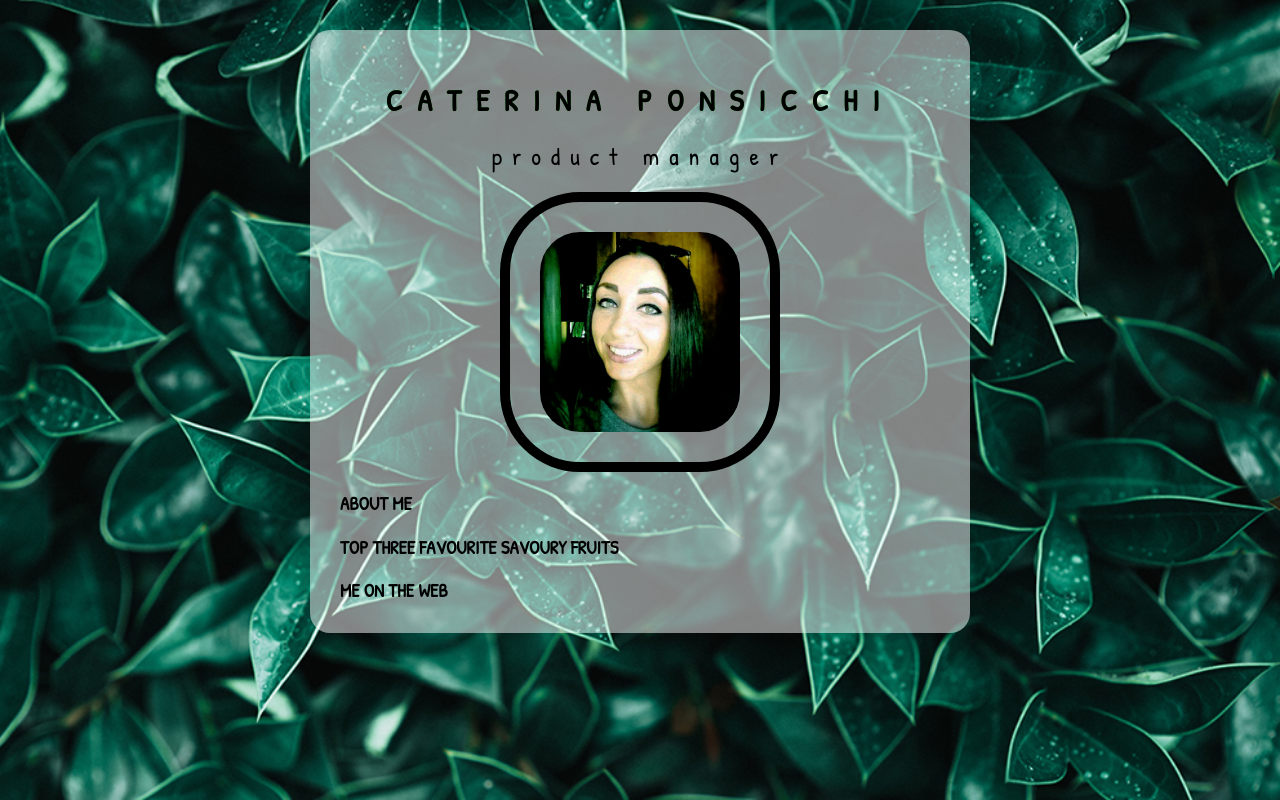
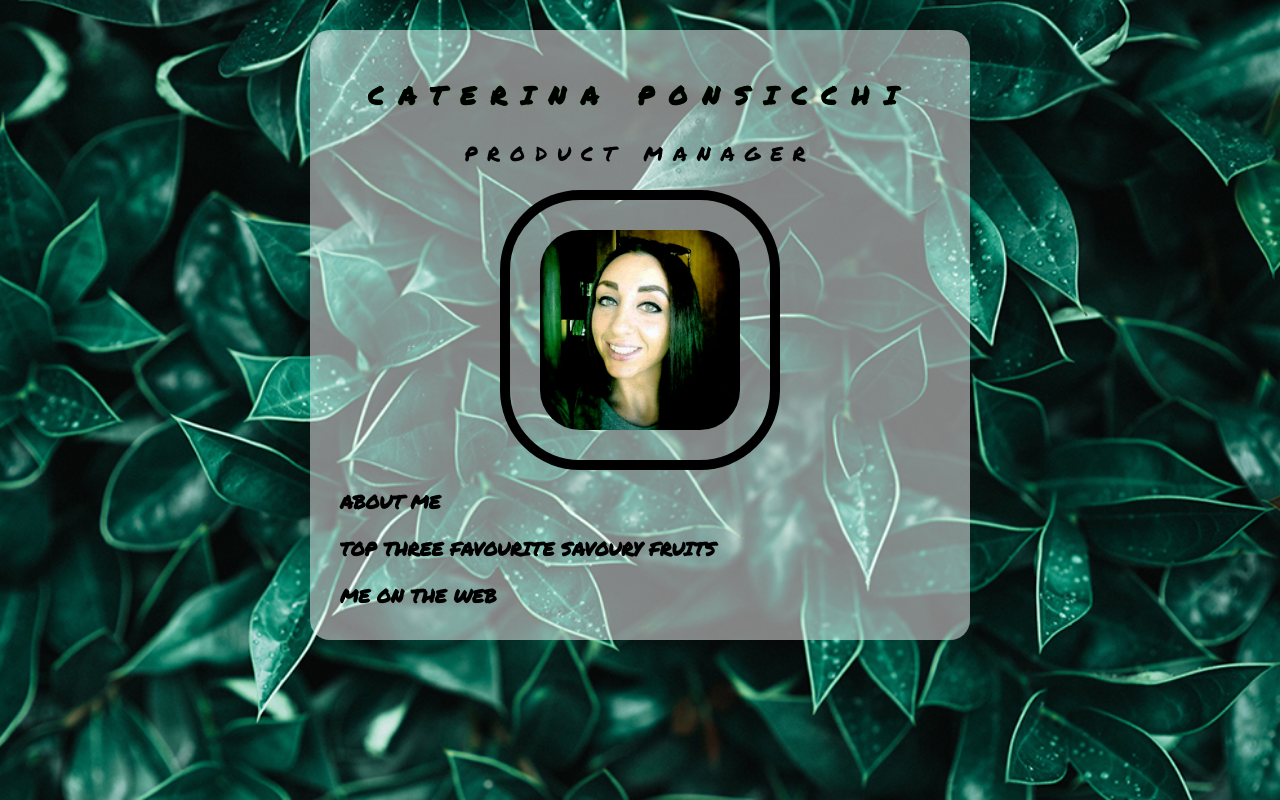
Before and after one commit to catepons/cateponsss.github.io, a plain HTML site: page index.html in a window 1280 px wide. Drawn offline with nearby package versions, Linux system fonts and the light colour scheme.

Commit message:
Add files via upload

```diff
--- a/css/style.css
+++ b/css/style.css
@@ -4,8 +4,7 @@ body {
 	background-repeat: no-repeat;
 	background-size: cover;
 	background-attachment: fixed;
-	font-family: 'Pangolin', cursive;
-	font-family: 'Patrick Hand', cursive;
+	font-family: 'Permanent Marker', cursive;
 }
 
 .main {
@@ -17,9 +16,8 @@ body {
 }
 
 h1 {
-	font-family: 'Pangolin', cursive;
-	font-family: 'Patrick Hand', cursive;
-	font-size: 30px;
+	font-family: 'Permanent Marker', cursive;
+	font-size: 25px;
 	font-weight: bold;
 	text-align: center;
 	text-shadow: 0px 0px 0 green;
--- a/index.html
+++ b/index.html
@@ -6,7 +6,7 @@
 		<title>Caterina Ponsicchi</title>
 		<meta charset="utf-8">
 		<link rel="stylesheet" href ="css/style.css">
-		<link href="https://fonts.googleapis.com/css?family=Pangolin|Patrick+Hand" rel="stylesheet">
+		<link href="https://fonts.googleapis.com/css?family=Permanent+Marker" rel="stylesheet">
 
 
 
```
